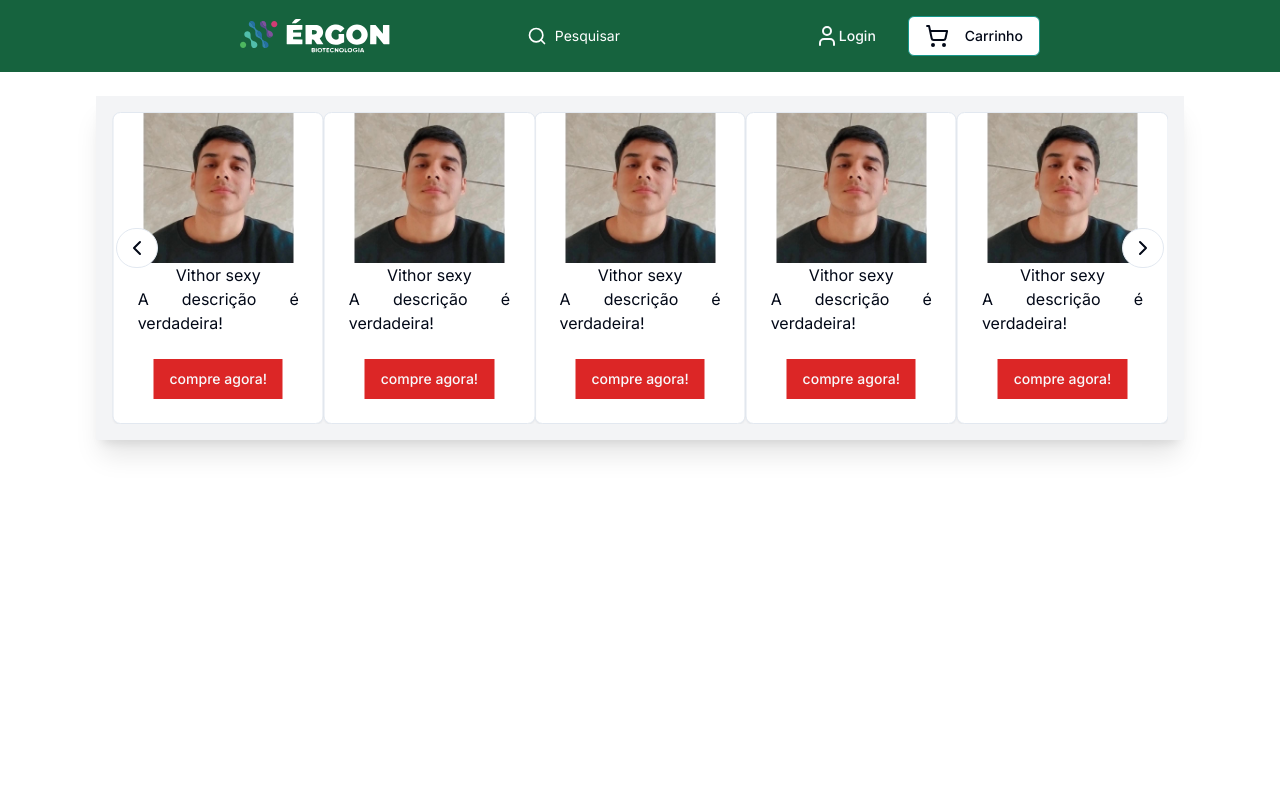
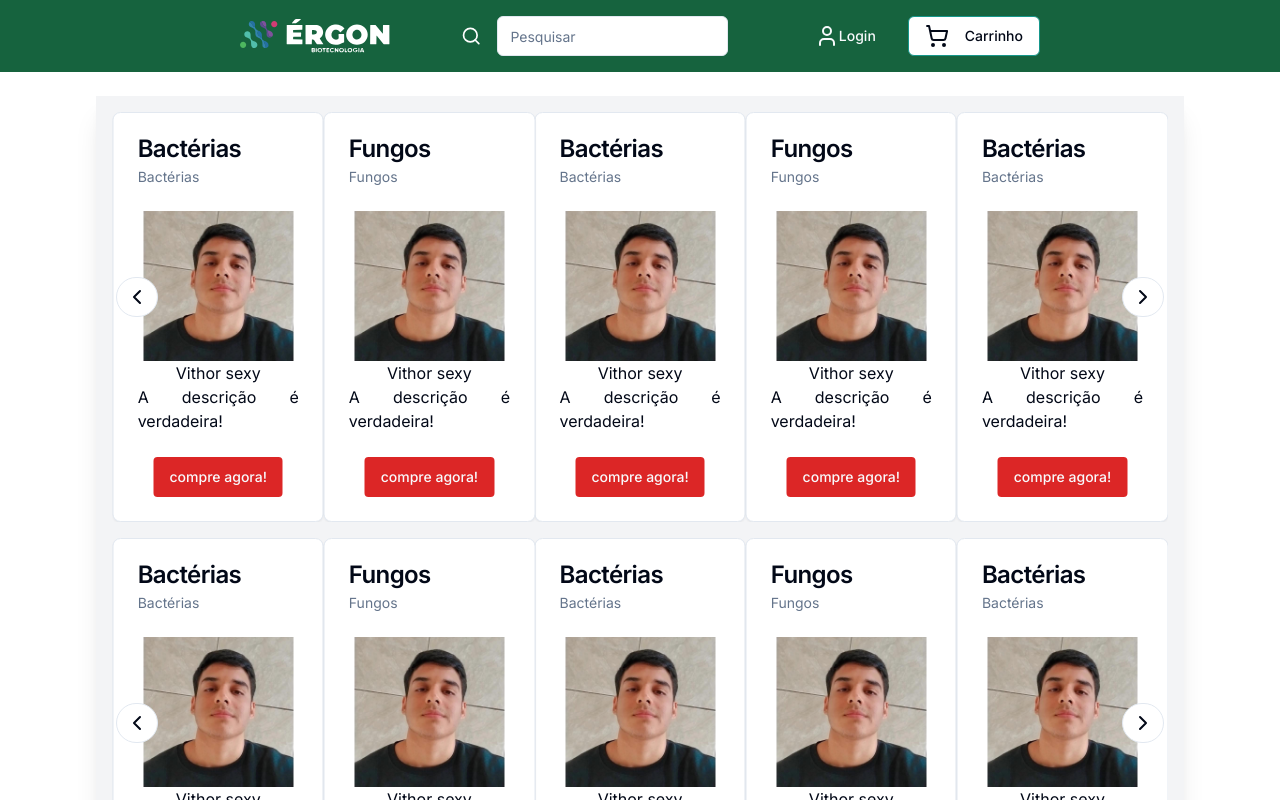
Before and after one commit to unbigou/ergon, a Next.js app in the folder frontend/: page / in a window 1280 px wide. Shown: the top 800 px of the page. Built offline with nearby package versions, Linux system fonts and the light colour scheme.

Commit message:
feat: filter

```diff
--- a/frontend/package.json
+++ b/frontend/package.json
@@ -18,7 +18,8 @@
     "react": "^18",
     "react-dom": "^18",
     "tailwind-merge": "^1.14.0",
-    "tailwindcss-animate": "^1.0.7"
+    "tailwindcss-animate": "^1.0.7",
+    "zustand": "^4.4.6"
   },
   "devDependencies": {
     "@types/node": "^20",
--- a/frontend/src/app/page.tsx
+++ b/frontend/src/app/page.tsx
@@ -1,30 +1,15 @@
 "use client";
 
-import CardsFunc from "@/components/mainPage/Card";
-import Carrousel from "@/components/mainPage/Carrousel";
-import Header from "@/components/mainPage/Header";
-import Image from "next/image";
+import FilteredProducts from "@/components/mainPage/FilteredProducts";
+import MainSection from "@/components/mainPage/MainSection";
+import useProducts from "@/context/useProducts";
 
 export default function Home() {
+  const { filteredProducts } = useProducts();
+
   return (
     <main className="flex min-h-screen w-full flex-col items-center justify-between p-24">
-      <div className="w-full bg-gray-100 shadow-xl p-4">
-        <Carrousel
-          slides={[
-            <CardsFunc key={1} />,
-            <CardsFunc key={2} />,
-            <CardsFunc key={3} />,
-            <CardsFunc key={4} />,
-            <CardsFunc key={5} />,
-            <CardsFunc key={6} />,
-            <CardsFunc key={7} />,
-            <CardsFunc key={8} />,
-          ]}
-          options={{
-            loop: true,
-          }}
-        />
-      </div>
+      {!filteredProducts === false ? <FilteredProducts /> : <MainSection />}
     </main>
   );
 }
--- a/frontend/src/components/mainPage/Card.tsx
+++ b/frontend/src/components/mainPage/Card.tsx
@@ -8,15 +8,28 @@ import {
 } from "@/components/ui/card";
 import Image from "next/image";
 import { Button } from "../ui/button";
+import { Product } from "@/utils/types";
 
-const CardsFunc = () => {
+type CardProps = {
+  product: Product;
+};
+
+const CardsFunc = ({ product }: CardProps) => {
   return (
     <div className="w-fit">
       <Card>
+        <CardHeader>
+          <CardTitle>
+            {product.name}
+          </CardTitle>
+          <CardDescription>
+            {product.type}
+          </CardDescription>
+        </CardHeader>
         <CardContent className="items-center flex flex-col">
           <Image
             className=""
-            src="/mambore.png"
+            src="/mambore.png" // product.image
             alt="logo"
             width={150}
             height={150}
@@ -25,7 +38,7 @@ const CardsFunc = () => {
           <div className="text-justify">A descrição é verdadeira!</div>
         </CardContent>
         <CardFooter className="justify-center flex">
-          <Button className="rounded-none bg-red-600">compre agora!</Button>
+          <Button className="rounded-sm bg-red-600">compre agora!</Button>
         </CardFooter>
       </Card>
     </div>
--- /dev/null
+++ b/frontend/src/components/mainPage/FilteredProducts.tsx
@@ -0,0 +1,25 @@
+"use client";
+
+import CardsFunc from "@/components/mainPage/Card";
+import useProducts from "@/context/useProducts";
+
+export default function FilteredProducts() {
+  const { filteredProducts } = useProducts();
+
+  return (
+    <div className="items-center flex flex-col justify-center">
+      <h1 className="text-4xl font-bold">Resultados da busca:</h1>
+      <div className="bg-gray-100 shadow-xl p-4 gap-4 flex flex-wrap">
+        {filteredProducts ? (
+          filteredProducts.length > 0 ? (
+            filteredProducts.map((product) => (
+              <CardsFunc key={product.id} product={product} />
+            ))
+          ) : (
+            <h1>Nenhum produto encontrado</h1>
+          )
+        ) : null}
+      </div>
+    </div>
+  );
+}
--- a/frontend/src/components/mainPage/Header.tsx
+++ b/frontend/src/components/mainPage/Header.tsx
@@ -4,40 +4,38 @@ import Image from "next/image";
 import { Button } from "../ui/button";
 import { Search, ShoppingCart, User } from "lucide-react";
 import { Input } from "../ui/input";
-import { useState } from "react";
+import useProducts from "@/context/useProducts";
 
 export default function Header() {
-  const [hasSearch, setHasSearch] = useState(false);
-
-  const [search, setSearch] = useState("");
+  const { products, setFilteredProducts } = useProducts();
 
   return (
-    <header className="flex justify-between items-center w-full fixed py-4 bg-darkGreen px-60">
+    <header className="flex justify-between items-center w-full fixed z-10 py-4 bg-darkGreen px-60">
       <div className="flex items-center">
         <Image src="/logo.svg" alt="logo" width={150} height={150} />
       </div>
       <div className="flex w-1/3 justify-center items-center gap-4">
-        <div
-          className="flex items-center gap-2 text-white rounded-full p-2 hover:bg-blueGreen cursor-pointer"
-          onClick={() => setHasSearch(true)}
-        >
-          <Search size={20} />
-          <span
-            className={`text-sm transition-all duration-1000 ease-in-out
-            ${!hasSearch ? "opacity-100" : "w-0 opacity-0"}
-           `}
-          >
-            Pesquisar
-          </span>
-        </div>
+        <Search size={24} className="text-white" />
         <Input
           placeholder="Pesquisar"
-          value={search}
-          onChange={(e) => setSearch(e.target.value)}
-          className={`${
-            hasSearch ? "opacity-100" : "w-0 opacity-0"
-          } transition-all duration-1000 ease-in-out`}
-          onBlur={() => setHasSearch(false)}
+          onChange={(e) => {
+            setFilteredProducts(
+              e.target.value === ""
+                ? false
+                : products.filter((product) =>
+                    product.name
+                      .normalize("NFD")
+                      .replace(/[\u0300-\u036f]/g, "")
+                      .toLowerCase()
+                      .includes(
+                        e.target.value
+                          .normalize("NFD")
+                          .replace(/[\u0300-\u036f]/g, "")
+                          .toLowerCase()
+                      )
+                  )
+            );
+          }}
         />
       </div>
       <div className="flex items-center gap-4">
--- /dev/null
+++ b/frontend/src/components/mainPage/MainSection.tsx
@@ -0,0 +1,38 @@
+"use client";
+
+import CardsFunc from "@/components/mainPage/Card";
+import useProducts from "@/context/useProducts";
+import Carrousel from "./Carrousel";
+
+export default function MainSection() {
+  const { products } = useProducts();
+
+  return (
+    <div className="w-full bg-gray-100 shadow-xl p-4 gap-4 flex flex-col">
+      <Carrousel
+        slides={products.map((product) => (
+          <CardsFunc key={product.id} product={product} />
+        ))}
+        options={{
+          loop: true,
+        }}
+      />
+      <Carrousel
+        slides={products.map((product) => (
+          <CardsFunc key={product.id} product={product} />
+        ))}
+        options={{
+          loop: true,
+        }}
+      />
+      <Carrousel
+        slides={products.map((product) => (
+          <CardsFunc key={product.id} product={product} />
+        ))}
+        options={{
+          loop: true,
+        }}
+      />
+    </div>
+  );
+}
--- /dev/null
+++ b/frontend/src/context/useProducts.tsx
@@ -0,0 +1,21 @@
+import { Product, tenProductList } from "@/utils/types";
+import { create } from "zustand";
+
+export interface ProductsContextProps {
+  products: Product[];
+  filteredProducts: Product[] | false;
+  setProducts: (products: Product[]) => void;
+  setFilteredProducts: (products: Product[] | false) => void;
+}
+
+const useProducts = create<ProductsContextProps>()(
+  (set): ProductsContextProps => ({
+    products: tenProductList,
+    setProducts: (products: Product[]) => set({ products }),
+    filteredProducts: false,
+    setFilteredProducts: (products: Product[] | false) =>
+      set({ filteredProducts: products }),
+  })
+);
+
+export default useProducts;
--- /dev/null
+++ b/frontend/src/utils/types.ts
@@ -0,0 +1,93 @@
+export type Product = {
+  id: string;
+  name: string;
+  price: string;
+  type: string;
+  photo?: string;
+  formulation?: string;
+  cultures?: string;
+  aplication?: string;
+};
+
+export const tenProductList = [
+  {
+    id:"95",
+    name: "Bactérias",
+    price: "R$ 10,00",
+    type: "Bactérias",
+    photo: "bacteria.png",
+    formulation: "Líquida",
+    cultures: "Bacillus subtilis",
+    aplication: "Foliar",
+  },
+  {
+    id:"33",
+    name: "Fungos",
+    price: "R$ 10,00",
+    type: "Fungos",
+    photo: "fungus.png",
+    formulation: "Líquida",
+    cultures: "Trichoderma harzianum",
+    aplication: "Foliar",
+  },
+  {
+    id:"61",
+    name: "Bactérias",
+    price: "R$ 10,00",
+    type: "Bactérias",
+    photo: "bacteria.png",
+    formulation: "Líquida",
+    cultures: "Bacillus subtilis",
+    aplication: "Foliar",
+  },
+  {
+    id:"92",
+    name: "Fungos",
+    price: "R$ 10,00",
+    type: "Fungos",
+    photo: "fungus.png",
+    formulation: "Líquida",
+    cultures: "Trichoderma harzianum",
+    aplication: "Foliar",
+  },
+  {
+    id:"89",
+    name: "Bactérias",
+    price: "R$ 10,00",
+    type: "Bactérias",
+    photo: "bacteria.png",
+    formulation: "Líquida",
+    cultures: "Bacillus subtilis",
+    aplication: "Foliar",
+  },
+  {
+    id:"65",
+    name: "Fungos",
+    price: "R$ 10,00",
+    type: "Fungos",
+    photo: "fungus.png",
+    formulation: "Líquida",
+    cultures: "Trichoderma harzianum",
+    aplication: "Foliar",
+  },
+  {
+    id:"43",
+    name: "Bactérias",
+    price: "R$ 10,00",
+    type: "Bactérias",
+    photo: "bacteria.png",
+    formulation: "Líquida",
+    cultures: "Bacillus subtilis",
+    aplication: "Foliar",
+  },
+  {
+    id:"69",
+    name: "Fungos",
+    price: "R$ 10,00",
+    type: "Fungos",
+    photo: "fungus.png",
+    formulation: "Líquida",
+    cultures: "Trichoderma harzianum",
+    aplication: "Foliar",
+  },
+] as Product[];
```
Also changed, not shown: 1 other file (tests, documents, lock files or other folders).
